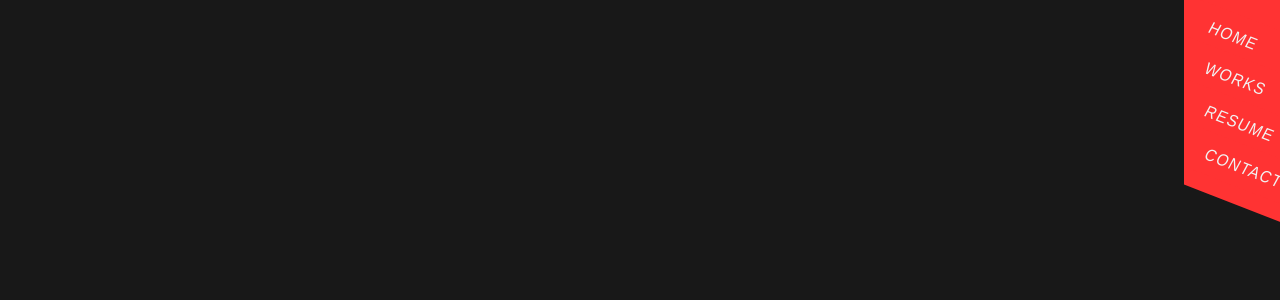
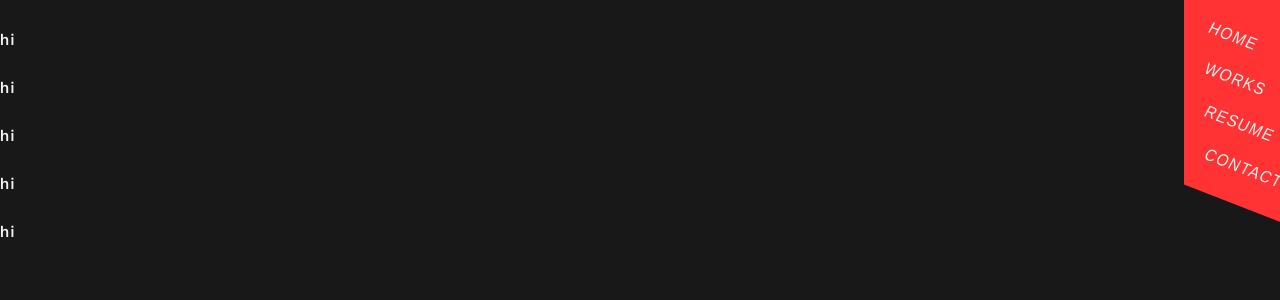
Before and after one commit to kevin21018212/PortfolioV3, a Next.js app: page /projects in a window 1280 px wide. Shown: the top 300 px of the page. Built offline with nearby package versions, Linux system fonts and the light colour scheme.

Commit message:
type rewrite and simplification

```diff
--- a/app/data/projectdata.ts
+++ b/app/data/projectdata.ts
@@ -1,47 +1,59 @@
-export const projects = [
+import { Project } from "./types";
+
+export const projectData: Project[] = [
   {
     id: "circle1",
-    topRight: "Project 001",
-    middleRight: "Portfolio",
-    bottomRight: "Showcase of self",
-    middleMiddle:
+    projectNumber: "Project 001",
+    projectTitle: "Portfolio",
+    projectTag: "Showcase of self",
+    description:
       "Experience a compelling showcase of creativity and craftsmanship, where every project is a testament to dedication and artistic expression. Each pixel, each line of code, is a brushstroke on the canvas of innovation. Discover a world of visually stunning designs and technically refined solutions, carefully crafted to leave a lasting impression on your senses.",
-    bottomMiddle: "API NEXTJS CSS FIREBASE DESIGN",
+    projectTech: "API NEXTJS CSS FIREBASE DESIGN",
+    imageUrl: "",
+    linkUrl: "",
   },
   {
     id: "circle2",
-    topRight: "Project 002",
-    middleRight: "DASH",
-    bottomRight: "Orginization",
-    middleMiddle:
+    projectNumber: "Project 002",
+    projectTitle: "DASH",
+    projectTag: "Orginization",
+    description:
       "Step into the world of Code Bounties, a platform where creativity, collaboration, and innovation come together. This digital realm is a playground for coding enthusiasts and problem solvers. Get ready to embark on exciting coding adventures, unlock achievements, and contribute to projects that make a difference.",
-    bottomMiddle: "DATABASE PRISMA NEXTJS CSS API",
+    projectTech: "DATABASE PRISMA NEXTJS CSS API",
+    imageUrl: "",
+    linkUrl: "",
   },
   {
     id: "circle3",
-    topRight: "Project 003",
-    middleRight: "Goal Tracker",
-    bottomRight: "Vizualize, Focus, and Balance",
-    middleMiddle:
+    projectNumber: "Project 003",
+    projectTitle: "Goal Tracker",
+    projectTag: "Vizualize, Focus, and Balance",
+    description:
       "Immerse yourself in a fusion of data and art, where music becomes a sensory journey. Goal Tracker is not just an app; it's a personalized roadmap to success. Visualize your aspirations, focus your efforts, and achieve a harmonious balance in life. Dive into a world of data-driven motivation, where your goals come to life through captivating visualizations.",
-    bottomMiddle: "DATABASE OKTA NEXTJS AWS",
+    projectTech: "DATABASE OKTA NEXTJS AWS",
+    imageUrl: "",
+    linkUrl: "",
   },
   {
     id: "circle4",
-    topRight: "Project 004",
-    middleRight: "Kev.FM",
-    bottomRight: "Data Into Art",
-    middleMiddle:
+    projectNumber: "Project 004",
+    projectTitle: "Kev.FM",
+    projectTag: "Data Into Art",
+    description:
       "Welcome to the heart of Kev.FM, where the magic of data transforms into art. Discover a world of soundscapes and visual narratives that merge seamlessly. Explore a unique fusion of technology and creativity, where each piece of data is a brushstroke, and each interaction is a musical journey. Join us on this sonic adventure!",
-    bottomMiddle: "API ROUTING SSF NEXTJS HOOKS",
+    projectTech: "API ROUTING SSF NEXTJS HOOKS",
+    imageUrl: "",
+    linkUrl: "",
   },
   {
     id: "circle5",
-    topRight: "Project 005",
-    middleRight: "D.REW",
-    bottomRight: "Gateway to identity",
-    middleMiddle:
+    projectNumber: "Project 005",
+    projectTitle: "D.REW",
+    projectTag: "Gateway to identity",
+    description:
       "D.REW invites you on a sensory journey through emotive melodies and evocative stories. It's more than music; it's an exploration of identity and emotion. Experience the power of sound and narrative as they intertwine to create a gateway to self-discovery. Each note resonates with a piece of your story, and each rhythm connects you with your inner self.",
-    bottomMiddle: "ART",
+    projectTech: "ART",
+    imageUrl: "",
+    linkUrl: "",
   },
 ];
--- a/app/data/smallData.ts
+++ b/app/data/smallData.ts
@@ -4,33 +4,6 @@ export const circles = [
   { id: "circle3" },
   { id: "circle4" },
   { id: "circle5" },
-];
-
-export const fakeData = [
-  {
-    title: "Project 1",
-    date: "2023-01-15",
-    description: "This is the description for Project 1.",
-    tags: ["Frontend", "React", "JavaScript"],
-    link: "https://project1.com",
-    image: "https://example.com/image1.jpg", // Image URL for Project 1
-  },
-  {
-    title: "Project 2",
-    date: "2023-02-28",
-    description: "This is the description for Project 2.",
-    tags: ["Backend", "Node.js", "Express"],
-    link: null,
-    image: "https://example.com/image2.jpg", // Image URL for Project 2
-  },
-  {
-    title: "Project 3",
-    date: "2023-03-10",
-    description: "This is the description for Project 3.",
-    tags: ["Devops", "Docker", "Kubernetes"],
-    link: "https://project3.com",
-    image: "https://example.com/image3.jpg", // Image URL for Project 3
-  },
 ];
 
 export const jobData = [
--- a/app/globals.css
+++ b/app/globals.css
@@ -101,13 +101,23 @@ h6 {
   h1 {
     font-size: 2vw;
   }
-  h2,
-  h3,
-  h4,
+  h2 {
+    font-size: 2vw;
+  }
+
+  h3 {
+    font-size: 2vw;
+  }
+
+  h4 {
+    font-size: 2vw;
+  }
+
   h5 {
     font-size: 2vh;
   }
   h6 {
+    font-size: 2vw;
   }
   p {
     font-size: 2vw;
--- a/app/projects/page.tsx
+++ b/app/projects/page.tsx
@@ -1,12 +1,12 @@
 import React from "react";
 import Project from "./project";
-import { fakeData } from "../data/smallData";
+import { projectData } from "../data/projectdata";
 
 const ProjectsPage = () => {
   return (
     <div>
-      {fakeData.map((project, index) => (
-        <Project key={index} {...project} />
+      {projectData.map((project, index) => (
+        <p>hi</p>
       ))}
     </div>
   );
--- a/app/projects/project.tsx
+++ b/app/projects/project.tsx
@@ -1,17 +1,10 @@
 import React from "react";
 import styles from "./project.module.css";
+import { Project } from "../data/types";
 
-interface ProjectData {
-  title: string;
-  date: string;
-  description: string;
-  tags: string[];
-  link: string | null;
-  image: string | null;
-}
-const Project = (data: ProjectData) => {
-  const imageStyle = data.image
-    ? { backgroundImage: `url(${data.image})` }
+const Project = (data: { imageUrl: any }) => {
+  const imageStyle = data.imageUrl
+    ? { backgroundImage: `url(${data.imageUrl})` }
     : undefined;
 
   return <div className="pageContainer"></div>;
--- a/app/resume/components/skills/skillslider.tsx
+++ b/app/resume/components/skills/skillslider.tsx
@@ -5,9 +5,8 @@ import "@splidejs/splide/dist/css/themes/splide-default.min.css";
 import { SplideSlide } from "@splidejs/react-splide";
 import styles from "../../css/skills/skillslider.module.css";
 import SkillCard from "./skillcard";
-import skillsData from "@/app/data/skilldata";
+import skillsData, { allTags, mobileTags } from "@/app/data/skilldata";
 import SkillFilterToggle from "./skillfiltertoggle";
-import { allTags, mobileTags } from "@/app/data/alltags";
 
 const SkillSlider = () => {
   const splideRef = useRef<any | null>(null);
```
Also changed, not shown: app/data/alltags.ts (deleted, +0 -13 lines), app/data/skilldata.ts (+15 -6 lines), app/data/types.ts (+14 -6 lines), app/homepage/components/newprojects.tsx (+6 -3 lines), app/homepage/components/newprojectsmobile.tsx (+8 -6 lines), app/homepage/components/projectinfo.tsx (+8 -8 lines).
